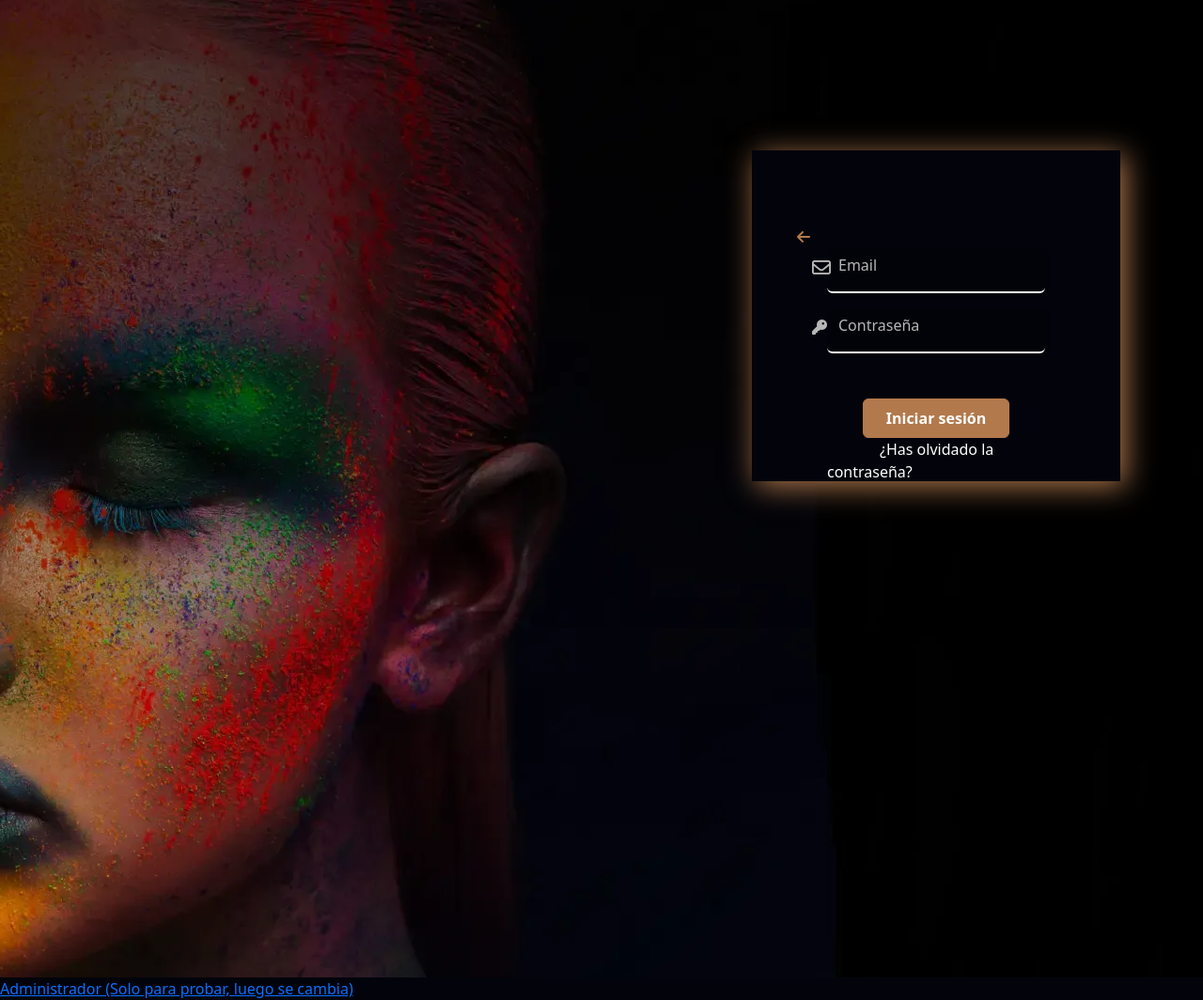
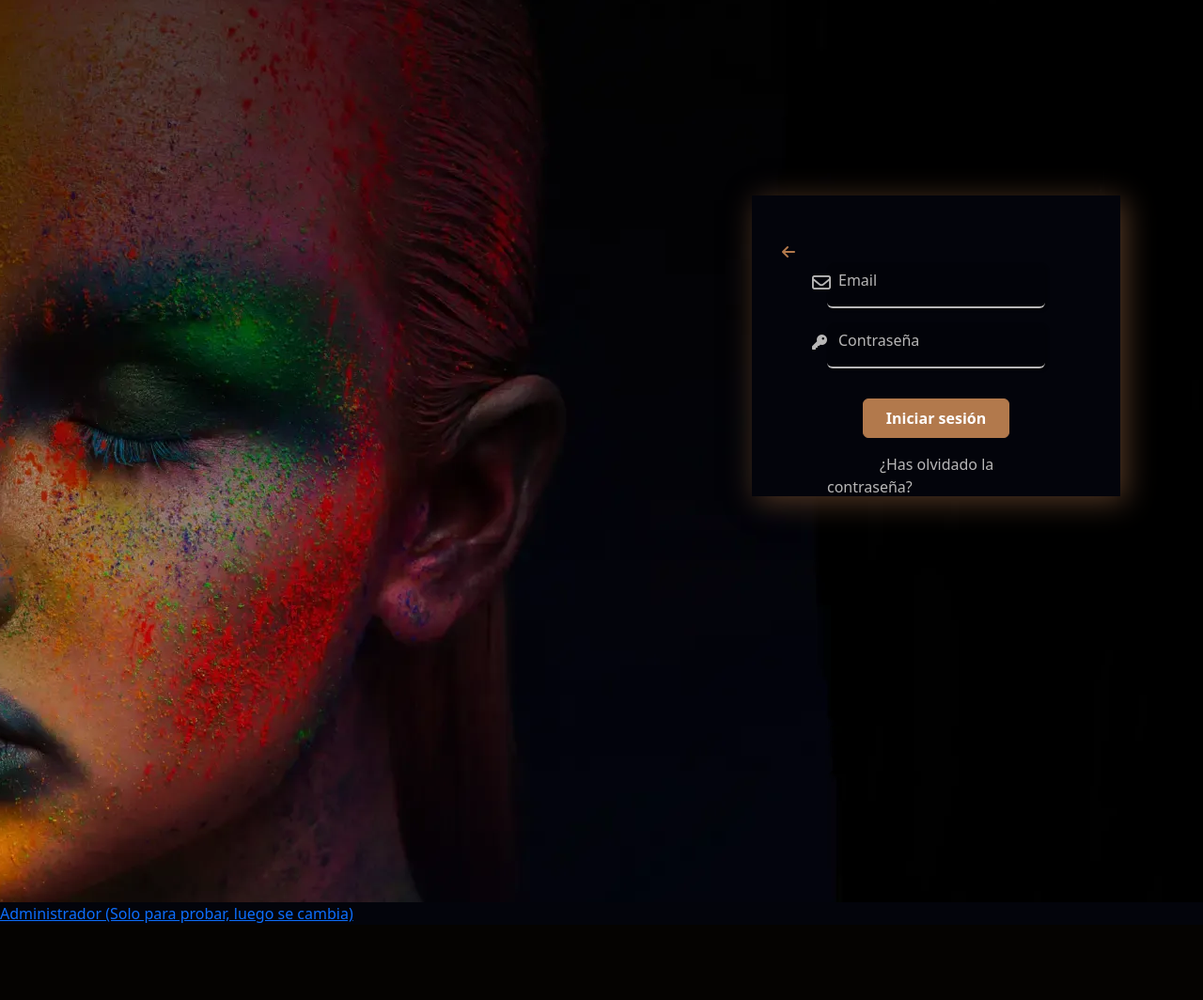
Before and after one commit to AdrianLozanoMartinez/myeart, a PHP site: page /login.php in a window 1280 px wide. Shown: the whole page at 94% size. After the commit the page ends 982 px from the top, so only its background shows below. Run offline with PHP 8.4, Linux system fonts and the light colour scheme; data that the repository does not hold is empty; some libraries are stand-ins or nearby versions.

Commit message:
Correction of login design errors

```diff
--- a/login.css
+++ b/login.css
@@ -3,18 +3,22 @@
     background-attachment: fixed;
     background-position: top 90% left 100em;
     width: 100%;
-    height: 65em;
+    height: 60em;
     padding: 5em;
 }
 
 #login {
     background-color: rgb(3, 4, 11);
-    box-shadow:5px 5px 30px rgb(178 121 76/1);
+    box-shadow:5px 5px 30px rgb(84, 56, 36);
     width: 35%;
     height: 40%;
     padding: 5em;
     margin-left: 45em;
-    margin-top: 5em;
+    margin-top: 8em;
+}
+
+.separate{
+    margin-top: -2em;
 }
 
 #login:hover {
@@ -25,21 +29,11 @@ body {
     background-color: rgb(3, 4, 11);
 }
 
-.buttonLogin {
-    margin-top: 2em;
-    padding: 0.5em;
-    padding-left: 1.5em;
-    padding-right: 1.5em;
-    font-weight: bold;
-    background-color: rgb(178 121 76/1);
-    border-color: rgb(178 121 76/1);
-}
-
 .inputLogin {
     box-shadow: 2px 2px 2px 1px rgba(0, 0, 0, 0.2);
     background-color: rgba(0, 0, 0, 0.2);
     border: 0;
-    border-bottom: white 2px solid;
+    border-bottom: rgb(184, 183, 183) 2px solid;
     padding-bottom: 1em;
     margin-bottom: 1em;
 }
@@ -67,24 +61,35 @@ body {
 }
 
 #emailIcon{
-    top: 17em;
+    margin-top: 2em;
 }
 
 #passwordIcon{
-    top: 21em;
+    margin-top: .5em;
 }
 
 #arrowLeft{
     color: rgb(178 121 76/1);
-    margin-left: -2em;
+    margin-left: -3em;
 }
 
 #forget{
     margin-left: 3.5em;
-    color: white;
+    color: rgb(184, 183, 183);
     text-decoration: none;
 }
 
 #forget:hover{
     color: rgb(197, 143, 102);
 }
+
+.buttonLogin {
+    margin-top: 1em;
+    margin-bottom: 1em;
+    padding: 0.5em;
+    padding-left: 1.5em;
+    padding-right: 1.5em;
+    font-weight: bold;
+    background-color: rgb(178 121 76/1);
+    border-color: rgb(178 121 76/1);
+}
--- a/login.php
+++ b/login.php
@@ -11,11 +11,11 @@
 <body>
     <div class="containerLogin">
         <div id="login">
-            <a href="index.php" id="arrowLeft"><span><i class="fa-solid fa-arrow-left"></i></span></a>
             <form  action="<?php echo htmlspecialchars($_SERVER["PHP_SELF"]);?>" method="POST">
                 <input type="hidden" name="id" value="<?php echo $id; ?>">
                 <div class="form-group separate">
                     <div class="form-group separate">
+                        <a href="index.php" id="arrowLeft"><span><i class="fa-solid fa-arrow-left"></i></span></a>
                         <span id="emailIcon"><i class='fa-regular fa-envelope fa-lg'></i></span>
                         <input name="emailLogin" type="email" class="form-control inputLogin" id="emailLogin" placeholder="Email">
                         <span id="passwordIcon"><i class="fa-solid fa-key"></i></span>
```
